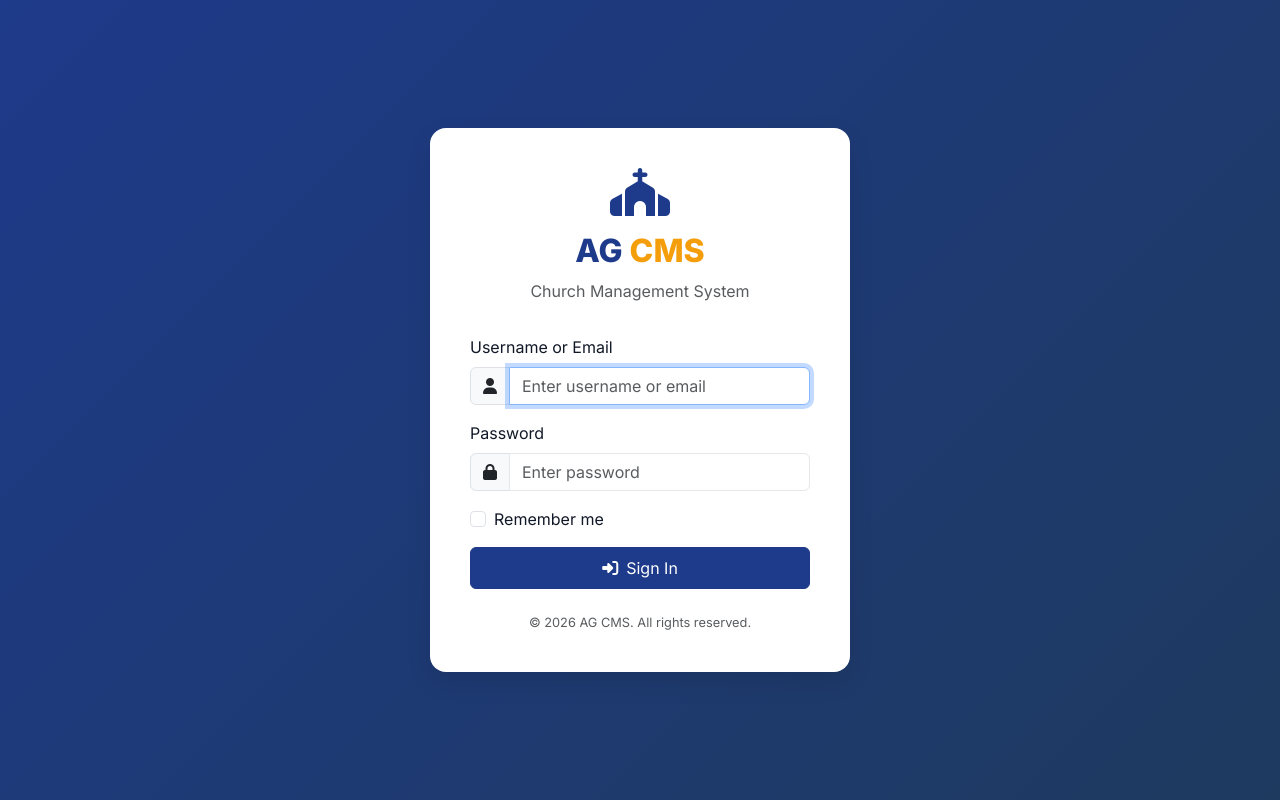
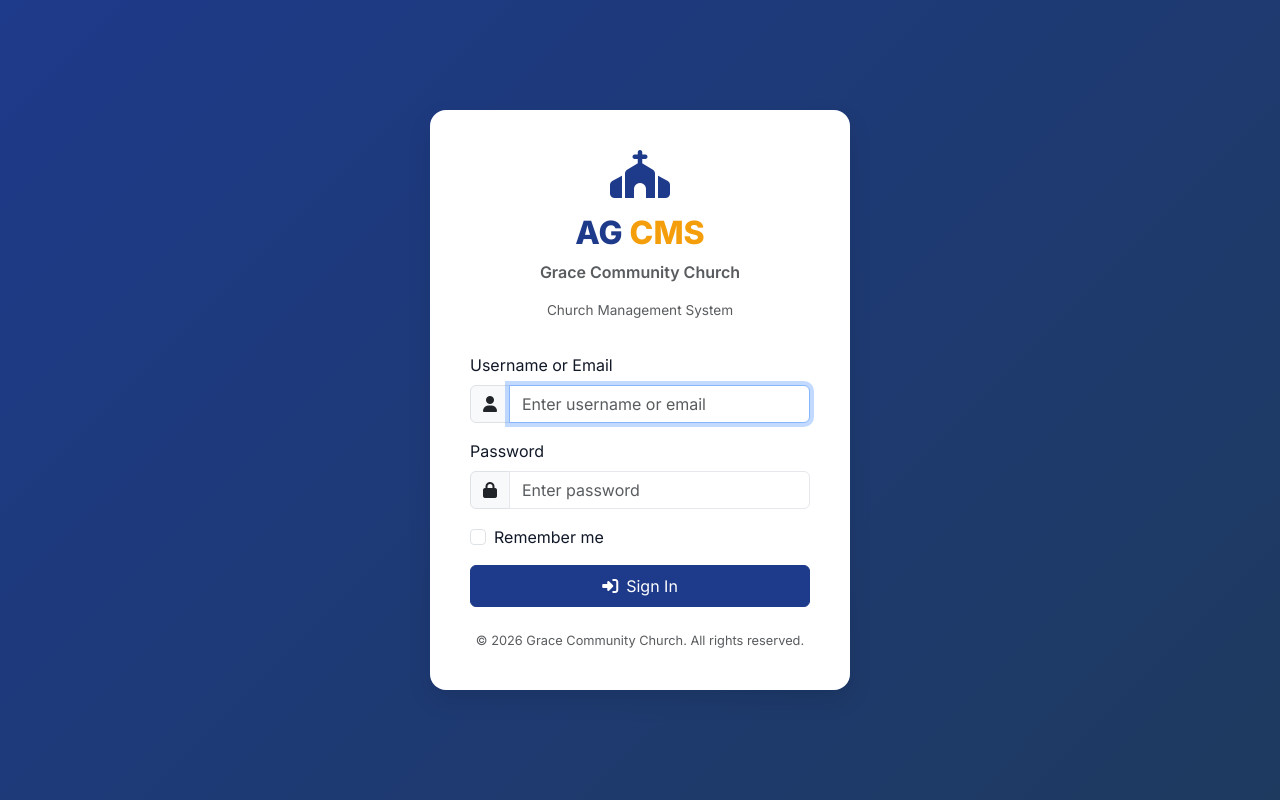
Before and after one commit to PAAJOE04/ag-cms, a Flask app: page /login in a window 1280 px wide. Run offline with Flask 3, Linux system fonts and the light colour scheme.

Commit message:
Show church name on login page

```diff
--- a/app/templates/auth/login.html
+++ b/app/templates/auth/login.html
@@ -7,7 +7,8 @@
         <div class="login-logo">
             <i class="fas fa-church fa-3x mb-3" style="color: var(--primary);"></i>
             <h2>AG <span class="accent">CMS</span></h2>
-            <p class="text-muted">Church Management System</p>
+            <p class="text-muted fw-semibold">{{ church_name }}</p>
+            <p class="text-muted" style="font-size:0.85rem;">Church Management System</p>
         </div>
 
         {% with messages = get_flashed_messages(with_categories=true) %}
@@ -46,7 +47,7 @@
         </form>
 
         <p class="text-center text-muted mt-4 mb-0" style="font-size:0.8rem;">
-            &copy; {{ current_year }} AG CMS. All rights reserved.
+            &copy; {{ current_year }} {{ church_name }}. All rights reserved.
         </p>
     </div>
 </div>
```
